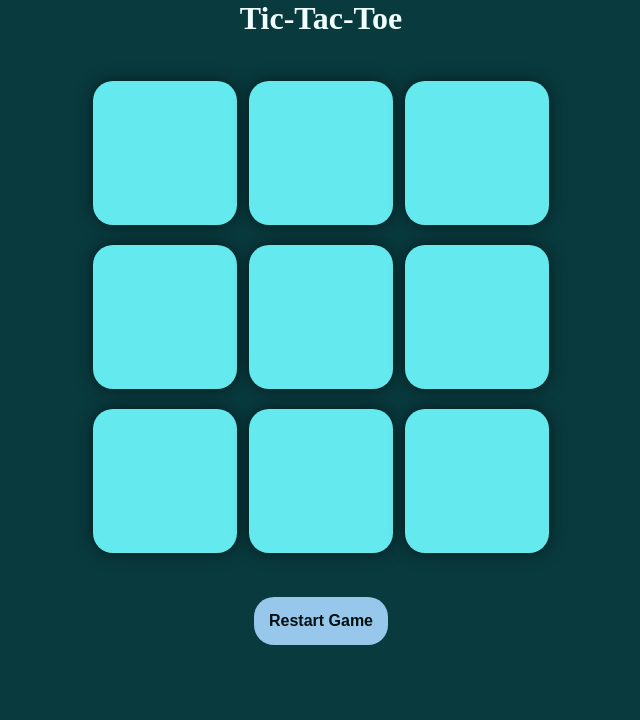
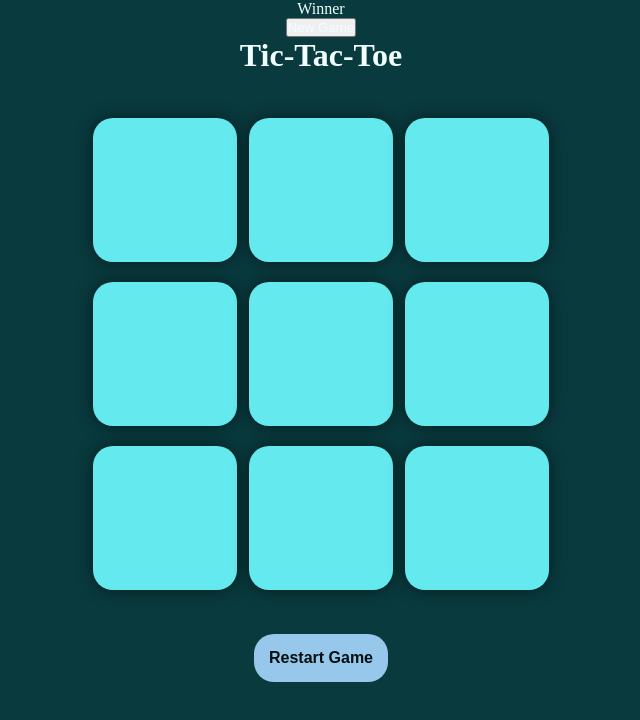
Before and after one commit to ArghaS/Tic-Tac-Toe, a plain HTML site: page index.html in a window 1280 px wide. Shown: the whole page, without its empty margins (319-959 px from the left). Drawn offline with Linux system fonts and the light colour scheme.

Commit message:
added buttons

```diff
--- a/index.html
+++ b/index.html
@@ -7,6 +7,10 @@
     <link rel="stylesheet" href="style.css">
 </head>
 <body>
+    <div class="msg-container">
+        <p id="msg">Winner</p>
+        <button id="new-btn">New Game</button>
+    </div>
     <main>
         <h1>Tic-Tac-Toe</h1>
         <div class="container">
```
